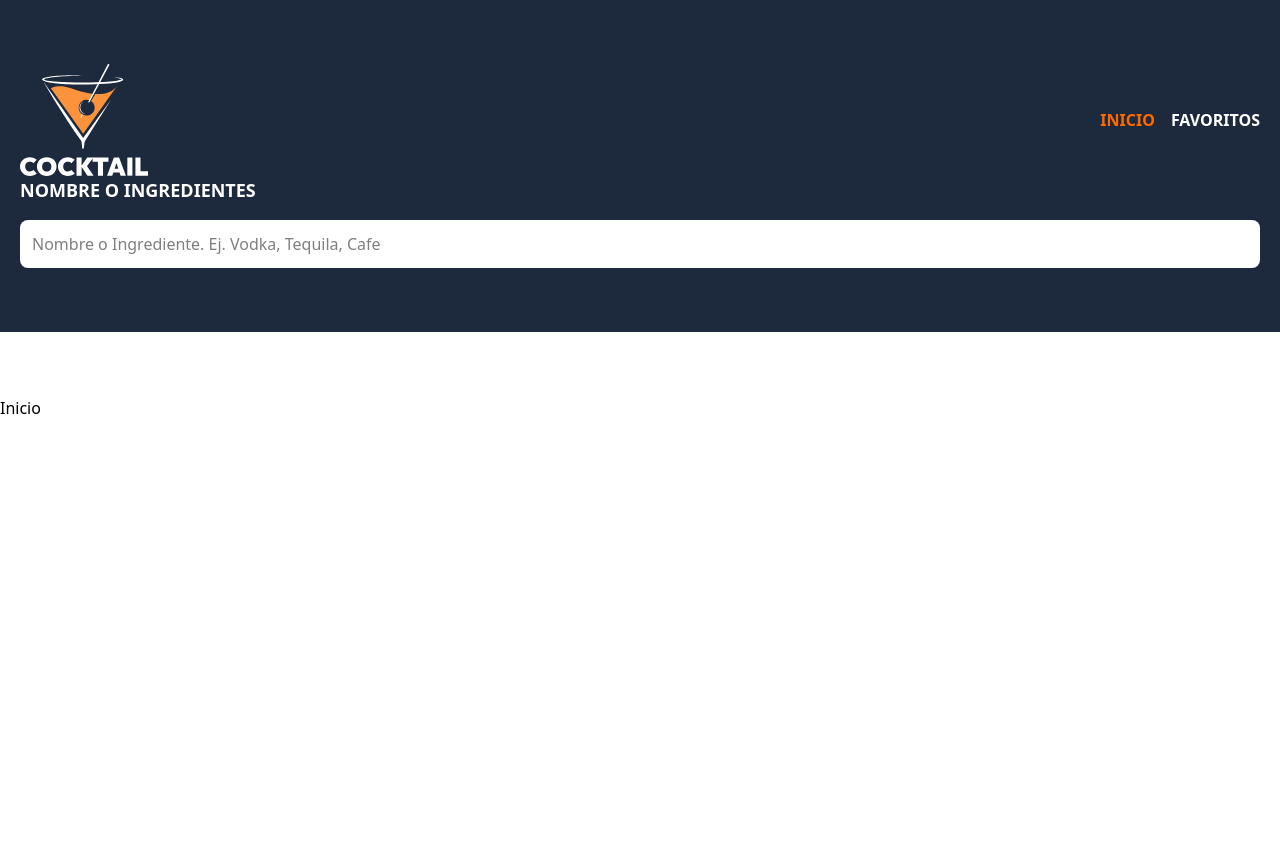
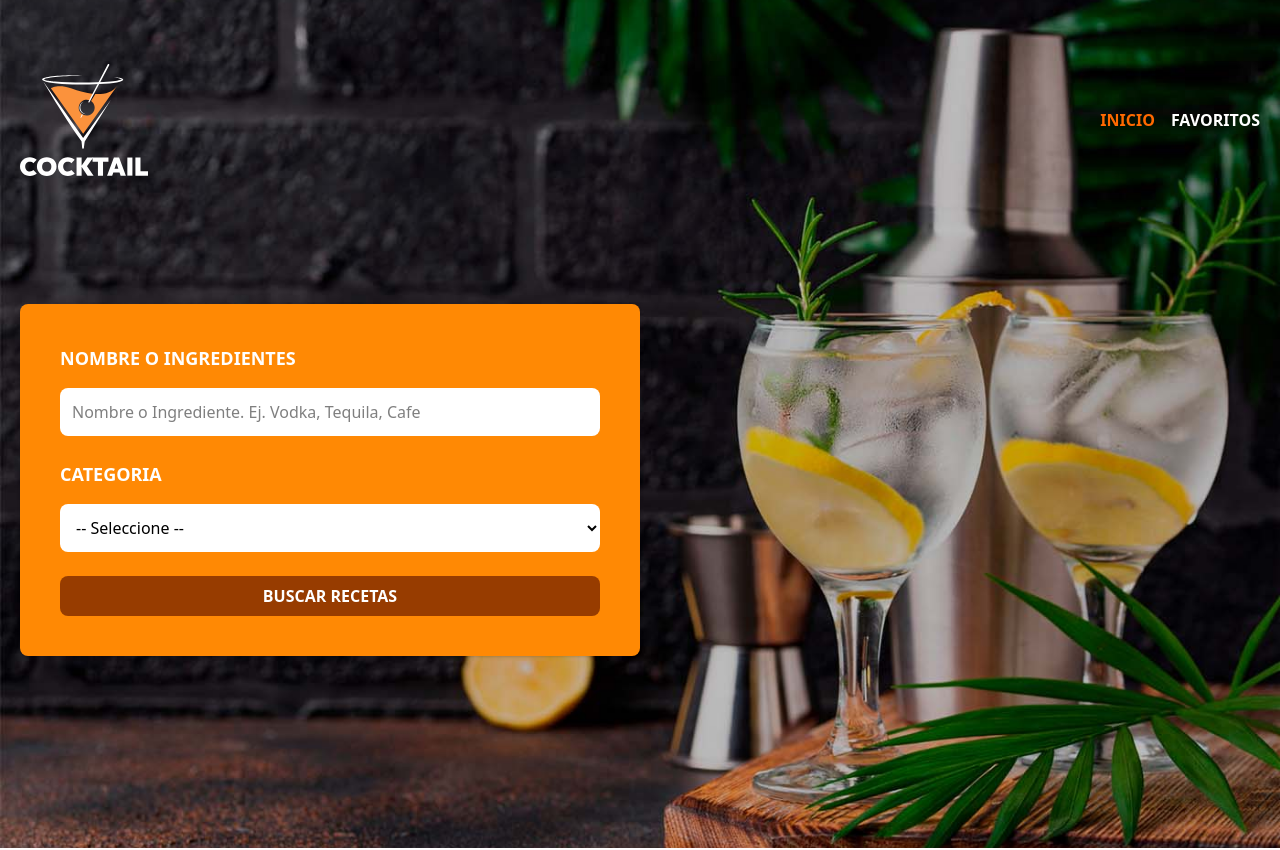
Before and after one commit to javiDEV-entei/bebidas-react-typescript, a React app: page / in a window 1280 px wide. Shown: the top 850 px of the page. Before the commit the page ends 800 px from the top, so only its background shows below. Built offline with nearby package versions, Linux system fonts and the light colour scheme; no server answers; the HTML template or start-up script is replaced by a standard one.

Commit message:
formulario y stores de zustand agregados
se creo el formulario para la busqueda de las bebidas y se paso la informacion de las catorias al state usando zustand

```diff
--- a/package.json
+++ b/package.json
@@ -11,10 +11,13 @@
   },
   "dependencies": {
     "@tailwindcss/vite": "^4.1.10",
+    "axios": "^1.10.0",
     "react": "^19.1.0",
     "react-dom": "^19.1.0",
     "react-router-dom": "^7.6.2",
-    "tailwindcss": "^4.1.10"
+    "tailwindcss": "^4.1.10",
+    "zod": "^3.25.67",
+    "zustand": "^5.0.5"
   },
   "devDependencies": {
     "@eslint/js": "^9.25.0",
--- a/src/components/Header.tsx
+++ b/src/components/Header.tsx
@@ -1,5 +1,6 @@
-import { useMemo } from 'react'
+import { useMemo,useEffect } from 'react'
 import { NavLink, useLocation} from 'react-router-dom'
+import { useAppStore } from '../stores/useAppStore'
 
 export default function Header() {
 
@@ -7,8 +8,20 @@ export default function Header() {
 
     const isHome = useMemo(()=> pathname ==='/', [pathname])
 
+    const fetchCategories = useAppStore((state)=> state.fetchCategories)
+    const categories = useAppStore((state)=> state.categories)
+
+
+
+    useEffect(() => {
+      fetchCategories()
+
+
+    }, [])
+
+
   return (
-    <header className=" bg-slate-800">
+    <header className={isHome ? 'bg-[url(/bg.jpg)] bg-center bg-cover' : 'bg-slate-800'}>
         <div className=" mx-auto container px-5 py-16">
             <div className=" flex justify-between items-center">
                 <div>
@@ -28,7 +41,9 @@ export default function Header() {
                 </nav>
             </div>
             {isHome &&(
-                <form>
+                <form
+                className=' md:w-1/2 2xl:w-1/3 bg-orange-400 my-32 p-10 rounded-lg shadow space-y-6'
+                >
                     <div className=' space-y-4'>
                         <label
                         htmlFor="ingredient"
@@ -43,6 +58,26 @@ export default function Header() {
                         placeholder='Nombre o Ingrediente. Ej. Vodka, Tequila, Cafe'
                         />
                     </div>
+                    <div className=' space-y-4'>
+                        <label
+                        htmlFor="ingredient"
+                        className=' block text-white uppercase font-extrabold text-lg'
+                        >Categoria</label>
+
+                        <select
+                         id='ingredient'
+                        name='ingredient'
+                        className='p-3 w-full rounded-lg focus:outline-none bg-white'
+
+                        >
+                        <option value="">-- Seleccione --</option>
+                        </select>
+                    </div>
+                    <input
+                    type="submit"
+                    value='Buscar Recetas'
+                    className=' cursor-pointer bg-amber-800 hover:bg-amber-900 text-white font-extrabold w-full p-2 rounded-lg uppercase'
+                    />
                 </form>
             )}
         </div>
--- /dev/null
+++ b/src/services/RecipeService.ts
@@ -0,0 +1,17 @@
+import axios from "axios"
+import { CategoriesAPIResponseSchema } from "../utils/recipes-schema"
+
+export async function getCategories(){
+
+    const url = 'https://www.thecocktaildb.com/api/json/v1/1/list.php?c=list'
+    const {data} = await axios(url)
+
+
+    const result = CategoriesAPIResponseSchema.safeParse(data)
+    if (result.success) {
+        return result.data
+
+    }
+
+
+}
--- /dev/null
+++ b/src/stores/recipeSlice.ts
@@ -0,0 +1,23 @@
+import type { StateCreator } from "zustand"
+import { getCategories } from "../services/RecipeService"
+import type { Categories } from "../types"
+
+
+export type RecipesSliceType = {
+    categories: Categories
+    fetchCategories: () => Promise<void>
+}
+
+export const createRecipesSlices: StateCreator<RecipesSliceType> =(set) =>({
+    categories:{
+        drinks:[]
+    },
+    fetchCategories: async () =>{
+
+        const categories = await getCategories()
+        set({
+            categories
+        })
+
+    }
+})
--- /dev/null
+++ b/src/stores/useAppStore.ts
@@ -0,0 +1,9 @@
+import{create}  from'zustand'
+import {devtools} from 'zustand/middleware'
+import{createRecipesSlices, type RecipesSliceType} from './recipeSlice'
+
+
+export const useAppStore = create<RecipesSliceType>()(devtools((...a)=>({
+    ...createRecipesSlices(...a)
+
+})))
--- /dev/null
+++ b/src/types/index.ts
@@ -0,0 +1,4 @@
+import {z} from 'zod'
+import { CategoriesAPIResponseSchema } from '../utils/recipes-schema';
+
+export type Categories = z.infer<typeof CategoriesAPIResponseSchema>
--- /dev/null
+++ b/src/utils/recipes-schema.ts
@@ -0,0 +1,9 @@
+import {z} from 'zod'
+
+export const CategoriesAPIResponseSchema = z.object({
+    drinks: z.array(
+        z.object({
+            strCategory: z.string()
+        })
+    )
+})
--- a/src/views/IndexPage.tsx
+++ b/src/views/IndexPage.tsx
@@ -1,5 +1,8 @@
+import{ useAppStore } from '../stores/useAppStore'
 
 export default function indexPage() {
+
+  useAppStore((state)=> state.categories)
   return (
     <>
       <h1>Inicio</h1>
```
Also changed, not shown: 1 other file (tests, documents, lock files or other folders).
